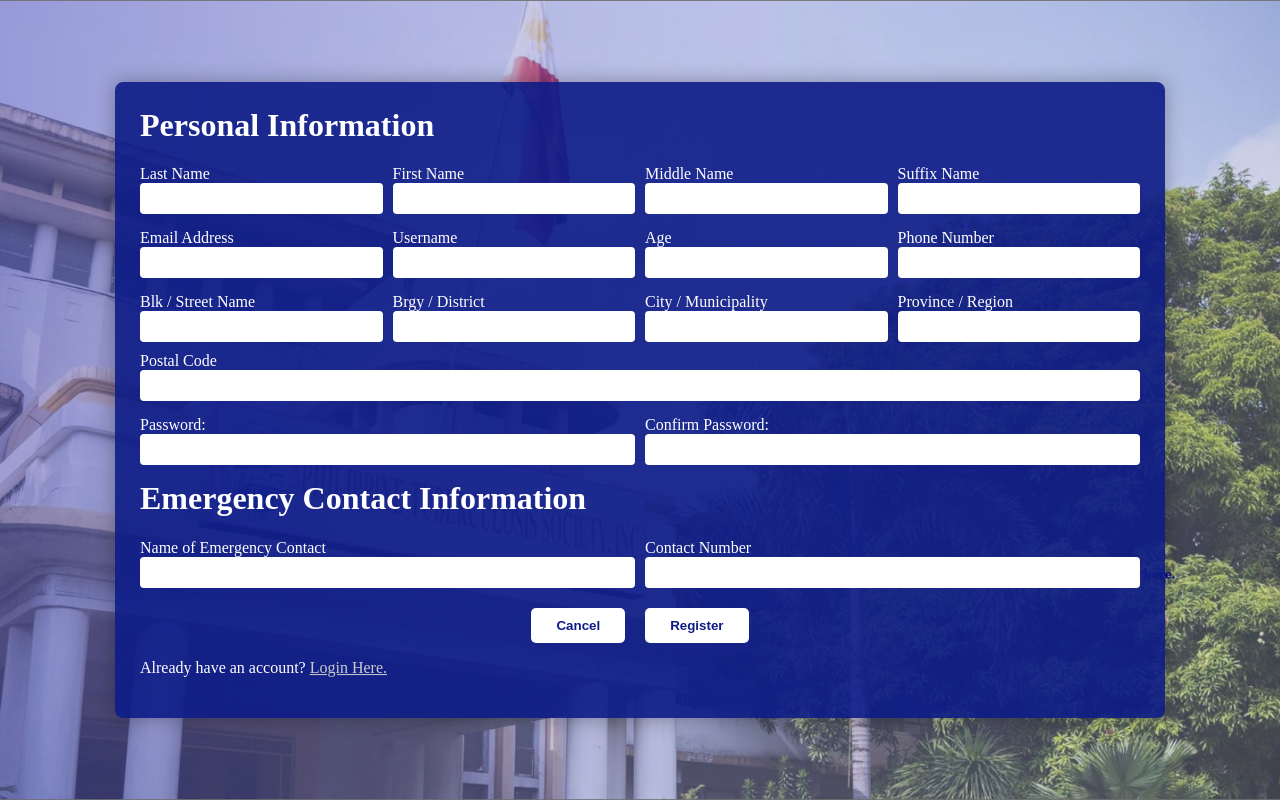
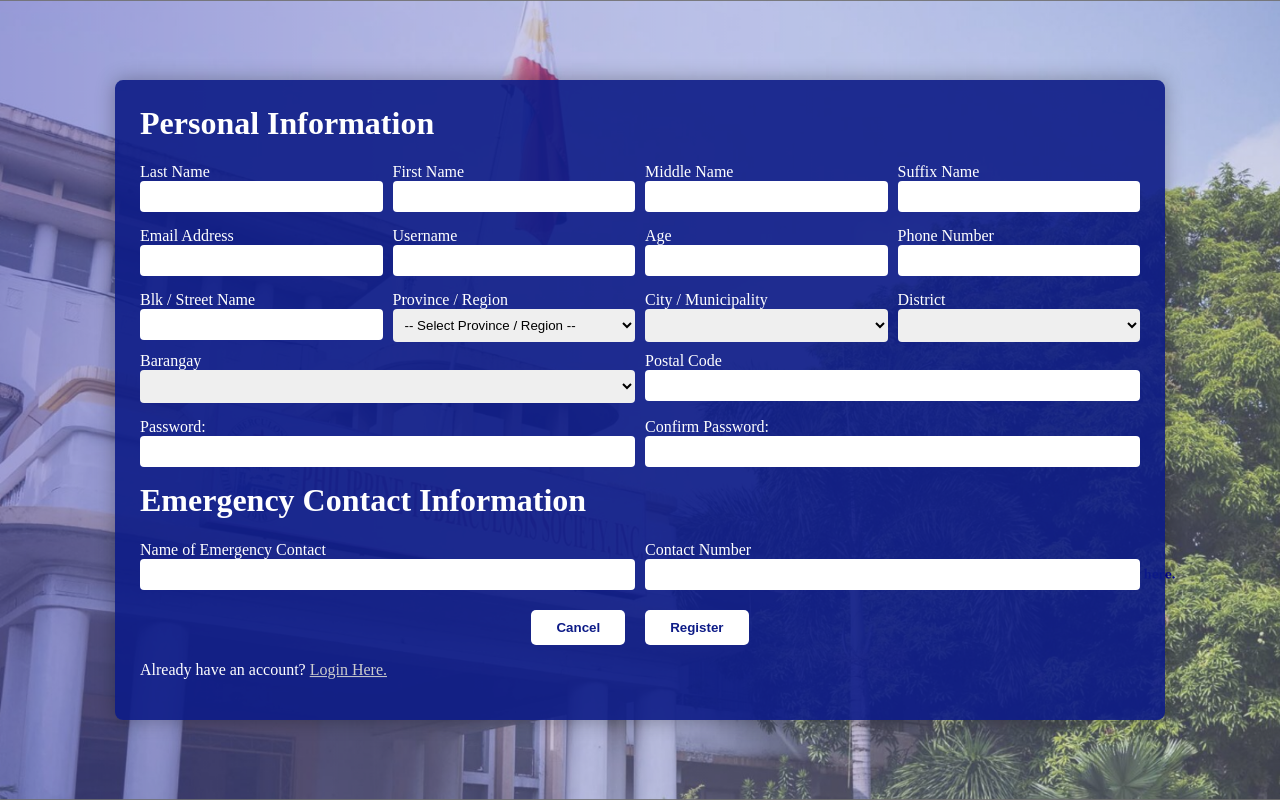
Before and after one commit to kristinejoybarrina/PTSI-Project, a PHP site: page /registration.html in a window 1280 px wide. Run offline with PHP 8.4, Linux system fonts and the light colour scheme; lists and menus that the app fills with data are empty; some web fonts are replaced.

Commit message:
adding provinces and data in js

```diff
--- a/index.js
+++ b/index.js
@@ -87,3 +87,46 @@ document.addEventListener('DOMContentLoaded', function() {
         loginContainer.style.display = 'block';
     }
 });
+
+const data = {
+    "Manila": {
+      cities: ["Manila"],
+      districts: ["Tondo", "Sampaloc", "Ermita", "Malate"],
+      barangays: ["Barangay 1", "Barangay 2", "Barangay 3", "Barangay 4"]
+    },
+    "Albay": {
+      cities: ["Legazpi", "Daraga", "Tabaco"],
+      districts: ["Legazpi Central", "Daraga North"],
+      barangays: ["Bagumbayan", "Camalig", "Barangay Tinago", "San Jose"]
+    },
+    "Iloilo": {
+      cities: ["Iloilo City", "Passi"],
+      districts: ["Jaro", "Lapuz"],
+      barangays: ["Lapaz", "Barangay Taculing", "Barangay Abucay", "Balintawak"]
+    },
+    "Cagayan": {
+      cities: ["Tuguegarao", "Aparri"],
+      districts: ["Centro 1", "Pengue Ruyu"],
+      barangays: ["Barangay Carig", "Barangay Ugac", "San Gabriel", "Cataggaman"]
+    },
+    "Negros Oriental": {
+      cities: ["Dumaguete", "Bais", "Bayawan"],
+      districts: ["North District", "West District"],
+      barangays: ["Barangay Calindagan", "Barangay Daro", "Barangay Banilad", "Barangay Tinago"]
+    },
+    "Davao": {
+      cities: ["Davao City", "Panabo"],
+      districts: ["Talomo", "Buhangin"],
+      barangays: ["Barangay 5-A", "Barangay 9-A", "Barangay Mintal", "Barangay Ma-a"]
+    },
+    "Roxas": {
+      cities: ["Roxas City"],
+      districts: ["Pueblo", "Lawa-an"],
+      barangays: ["Barangay Lawaan", "Barangay Inzo", "Barangay Tiza", "Barangay Tanque"]
+    },
+    "Eastern Visayas": {
+      cities: ["Tacloban", "Ormoc"],
+      districts: ["Downtown", "San Jose"],
+      barangays: ["Barangay Abucay", "Barangay Basper", "Barangay 88", "Barangay 75"]
+    }
+  };
--- a/registration-style.css
+++ b/registration-style.css
@@ -63,6 +63,15 @@ body {
     box-sizing: border-box; /* Include padding and border in width */
   }
 
+  .form-row select {
+    width: 100%; /* Ensure inputs fill their container */
+    padding: 8px;
+    border: none;
+    border-radius: 4px;
+    box-sizing: border-box; /* Include padding and border in width */
+  }
+
+
   input[type="text"], input[type="email"], input[type="password"], input[type="number"] {
     width: 100%;
     box-sizing: border-box;
--- a/registration.html
+++ b/registration.html
@@ -56,18 +56,37 @@
                     <label for="street">Blk / Street Name</label>
                     <input type="text" id="street" name="street" required>
                   </div>
+
                   <div style="flex: 1;">
-                <label for="barangay">Brgy / District</label>
-                <input type="text" id="barangay" name="barangay" required>
+                    <label for="province">Province / Region</label>
+                    <select id="province" name="province" required>
+                      <option value="">-- Select Province / Region --</option>
+                      <option value="Manila">Manila</option>
+                      <option value="Albay">Albay</option>
+                      <option value="Iloilo">Iloilo</option>
+                      <option value="Cagayan">Cagayan</option>
+                      <option value="Negros Oriental">Negros Oriental</option>
+                      <option value="Davao">Davao</option>
+                      <option value="Roxas">Roxas</option>
+                      <option value="Eastern Visayas">Eastern Visayas</option>
+                    </select>
                   </div>
+
                   <div style="flex: 1;">
                     <label for="city">City / Municipality</label>
-                <input type="text" id="city" name="city" required>
+                    <select id="city" name="city" required></select>
                   </div>
+
                   <div style="flex: 1;">
-                <label for="province">Province / Region</label>
-                <input type="text" id="province" name="province" required>
+                    <label for="district">District</label>
+                    <select id="district" name="district" required></select>
                   </div>
+
+                  <div style="flex: 1;">
+                    <label for="barangay">Barangay</label>
+                    <select id="barangay" name="barangay" required></select>
+                  </div>
+
                   <div style="flex: 1;">
                     <label for="postal">Postal Code</label>
                     <input type="text" id="postal" name="postal" required>
```
Lines whose indentation alone changed are shown as unchanged.
